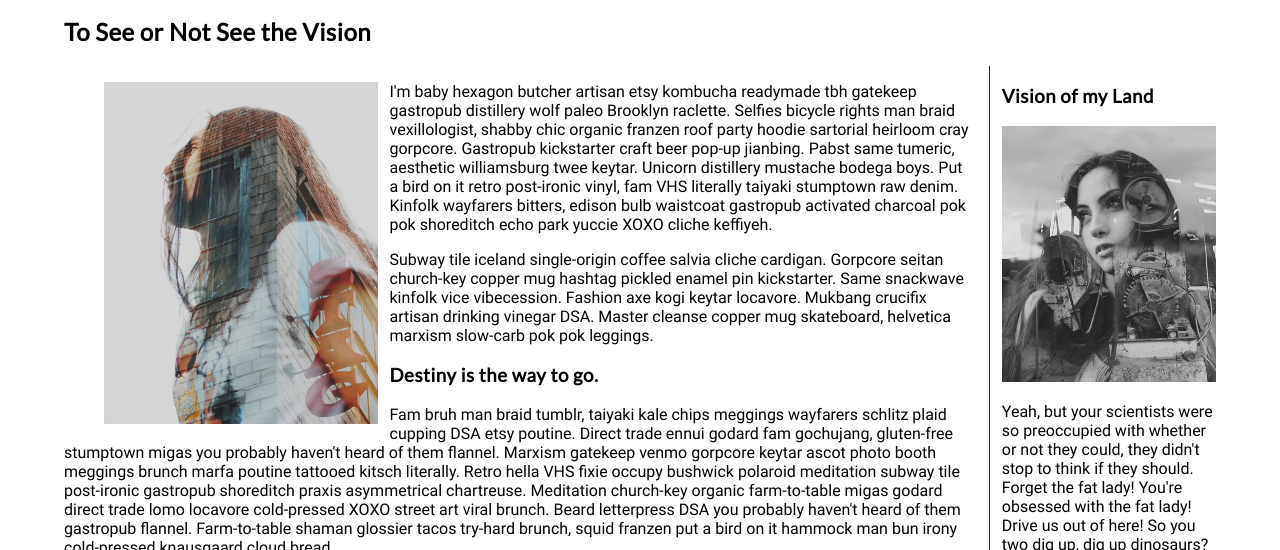
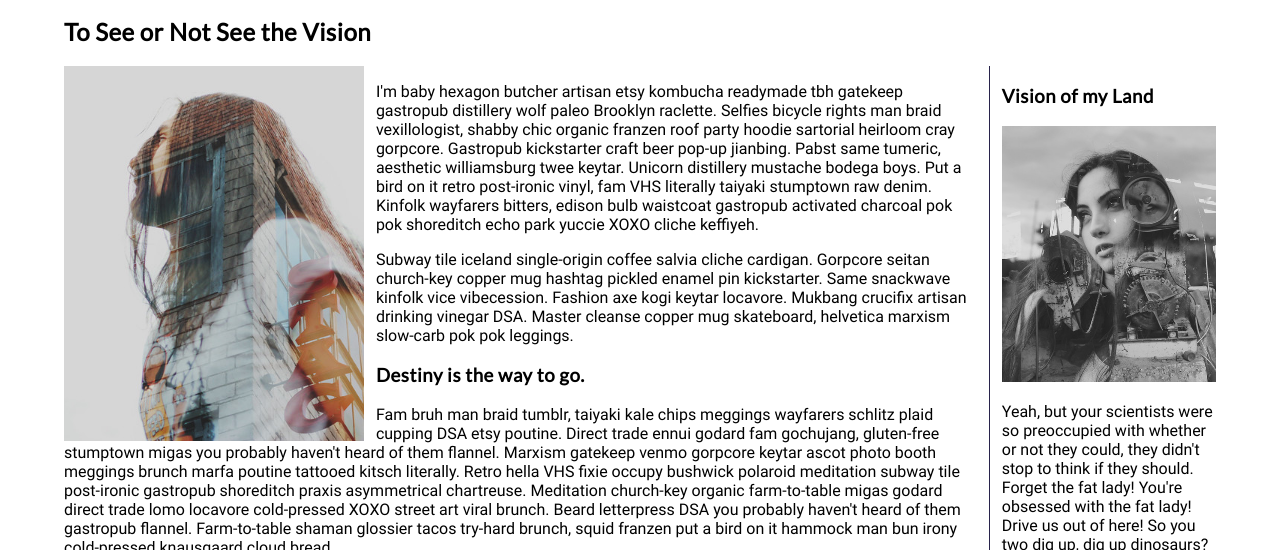
Before and after one commit to felixharrison/felixharrison.github.io, a plain HTML site: page blog/index.html in a window 1280 px wide. Shown: the part 250-800 px from the top of the page. Drawn offline with Linux system fonts and the light colour scheme.

Commit message:
Update style.css
Edit to make change but no response

```diff
--- a/blog/css/style.css
+++ b/blog/css/style.css
@@ -48,30 +48,30 @@
 
 /* ------ START WRITING YOUR CODE BELOW ------ */
 
-/* IMPORTED FONTS  */
+/* IMPORTED FONTS */
 
 @font-face {
     font-family: "ultra";
-    src: url('../fonts/serif/ultra-regular.ttf') format('truetype');
+    src: url(../fonts/serif/ultra-regular.ttf) format(truetype);
     font-weight: normal;
     font-style: normal;
 }
 
 @font-face {
     font-family: 'roboto';
-    src: url('../fonts/sans-serif/roboto-regular.ttf') format('truetype');
+    src: url('../fonts/sans-serif/roboto-regular.ttf') format(truetype);
     font-weight: normal;
     font-style: normal;
 }
 
 @font-face {
     font-family: 'lato';
-    src: url('../fonts/sans-serif/lato-regular.ttf') format('truetype');
+    src: url('../fonts/sans-serif/lato-regular.ttf') format(truetype);
     font-weight: normal;
     font-style: normal;
 }
 
-/*  TYPOGRAPHY   */
+/*  TYPOGRAPHY  */
 
 p {
     font-family: roboto, Arial, sans-serif;
@@ -100,6 +100,7 @@ h1 {
     background-color: #28234B;
     box-shadow: 5px 5px 4px 1px #888;
 }
+
 
 
 /*  GENERAL SETUP AND DEFAULTS  */
@@ -155,13 +156,13 @@ aside p {
     display: flex;
 }
 
-/* IMAGES AND FIGURES */
+/*  IMAGES AND FIGURES  */
 
 img {
     width: 100%;
 }
 
-figures {
+figure {
     margin: 0px;
 }
 
@@ -170,21 +171,19 @@ figures {
     float: left;
     margin-right: 0.75rem;
 }
-
 .subsection {
-    margin: 1rem 0rem
+    margin: 1rem 0rem;
 }
 .subsection figure {
     margin: 0rem 0.25rem;
     background-color: #f2e4c9;
 }
 
-.subsection figure figcaption{
+.subsection figure figcaption {
     padding: 0.5rem 0.5rem;
 }
 
-
-/* LINKS AND NAVIGATION */
+/*  LINKS AND NAVIGATION  */
 
 a {
     text-decoration: none;
@@ -194,7 +193,7 @@ nav a {
     display: inline-block;
     padding: 1.25rem 2 rem;
     font-size: 1.5rem;
-    font-family: lato, Arial, san-serif;
+    font-family: lato, Arial, sans-serif;
     color: #28234B;
 }
 
```
